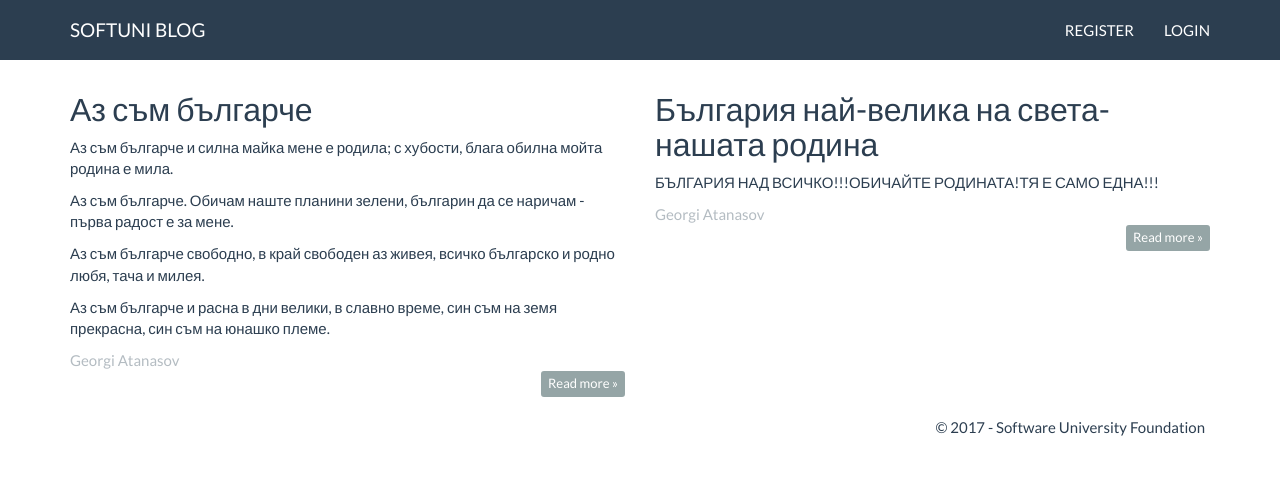
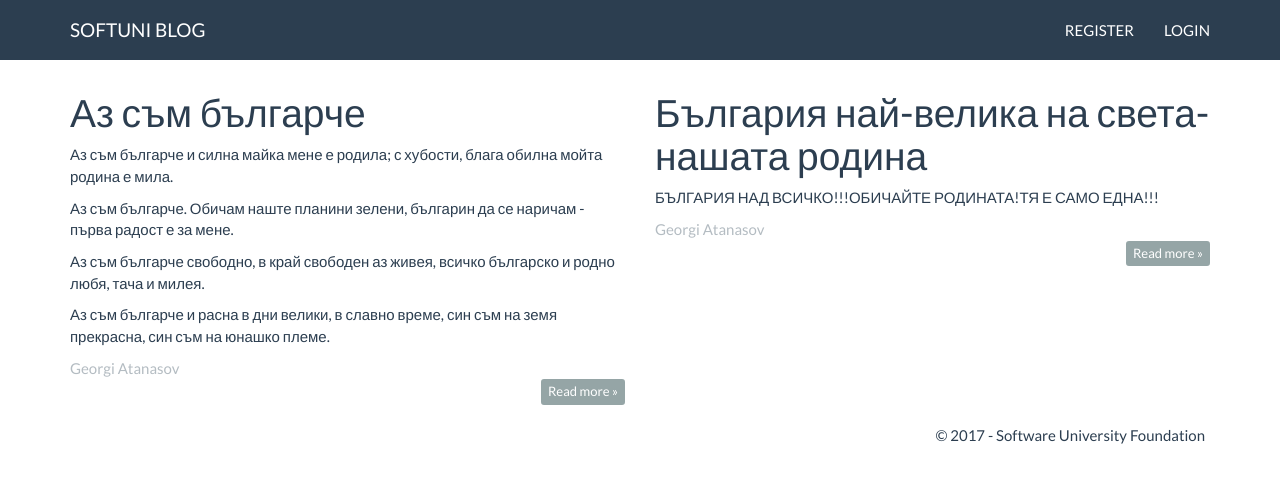
Before and after one commit to inser788/inser788.github.io, a plain HTML site: page index.html in a window 1280 px wide. Drawn offline with Linux system fonts and the light colour scheme.

Commit message:
Update index.html

```diff
--- a/index.html
+++ b/index.html
@@ -39,7 +39,7 @@
           <div class="col-md-6">
               <article>
                   <header>
-                      <h2>Аз съм българче</h2>
+                      <h1>Аз съм българче</h1>
                   </header>
 
                   <p>
@@ -75,7 +75,7 @@
           <div class="col-md-6">
               <article>
                   <header>
-                      <h2>България най-велика на света-нашата родина</h2>
+                      <h1>България най-велика на света-нашата родина</h1>
                   </header>
 
                   <p>
```
